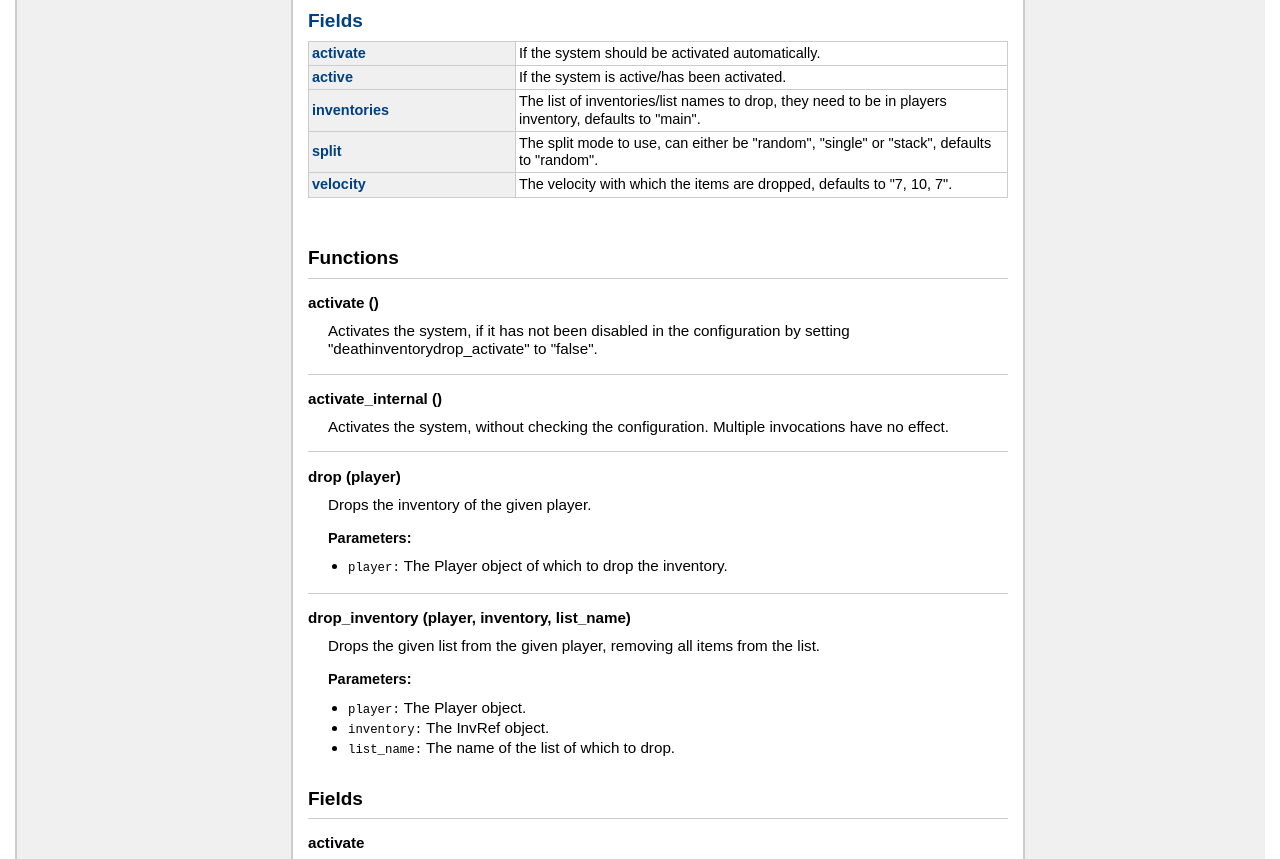
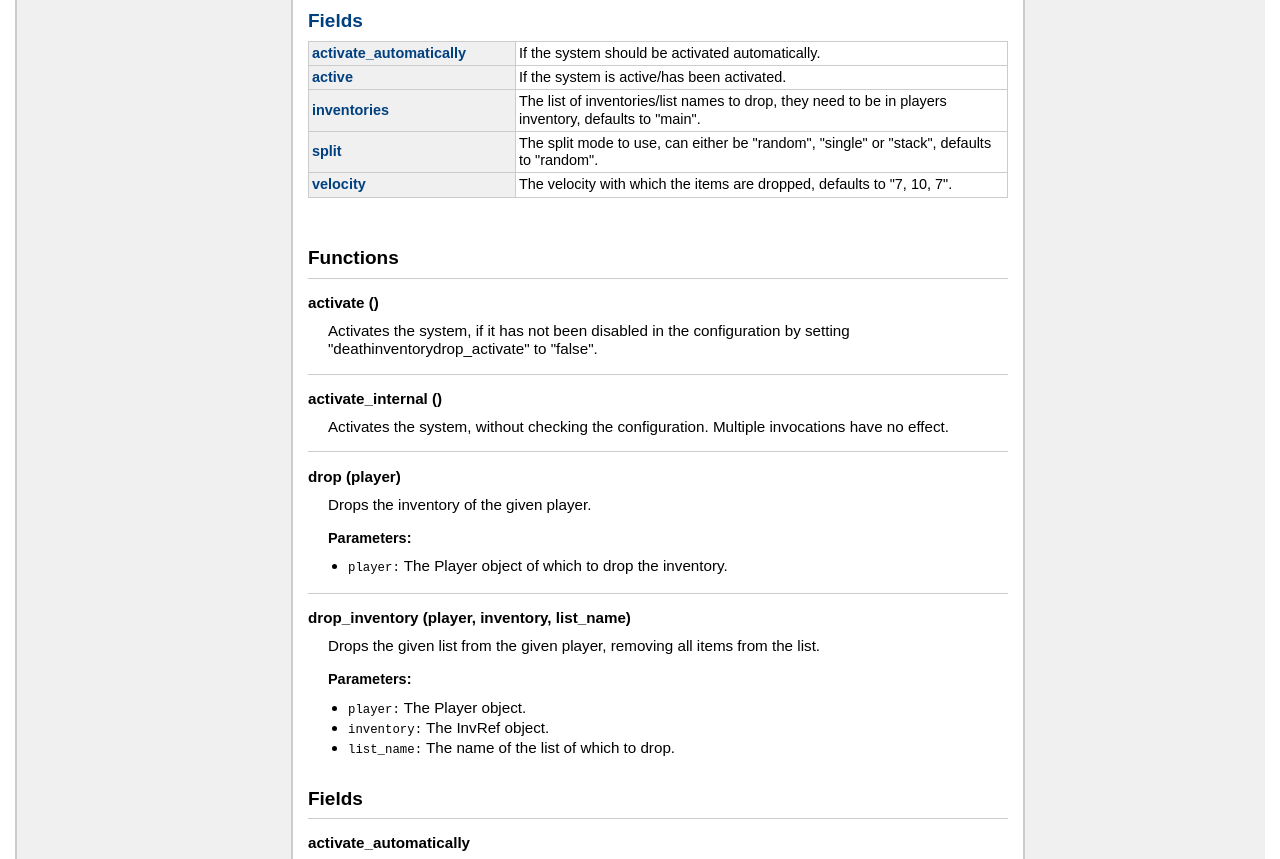
Before and after one commit to minetest-australopithecus/minetest-australopithecus-death-inventory-drop, a plain HTML site: page doc/index.html in a window 1280 px wide. Shown: the part 272-1131 px from the top of the page. Drawn offline with Linux system fonts and the light colour scheme.

Commit message:
Fixed naming collision.

```diff
--- a/doc/index.html
+++ b/doc/index.html
@@ -72,7 +72,7 @@
 <h2><a href="#Fields">Fields</a></h2>
 <table class="function_list">
 	<tr>
-	<td class="name" nowrap><a href="#activate">activate</a></td>
+	<td class="name" nowrap><a href="#activate_automatically">activate_automatically</a></td>
 	<td class="summary">If the system should be activated automatically.</td>
 	</tr>
 	<tr>
@@ -182,8 +182,8 @@
     <h2><a name="Fields"></a>Fields</h2>
     <dl class="function">
     <dt>
-    <a name = "activate"></a>
-    <strong>activate</strong>
+    <a name = "activate_automatically"></a>
+    <strong>activate_automatically</strong>
     </dt>
     <dd>
     If the system should be activated automatically.
```
Also changed, not shown: 1 other file.
